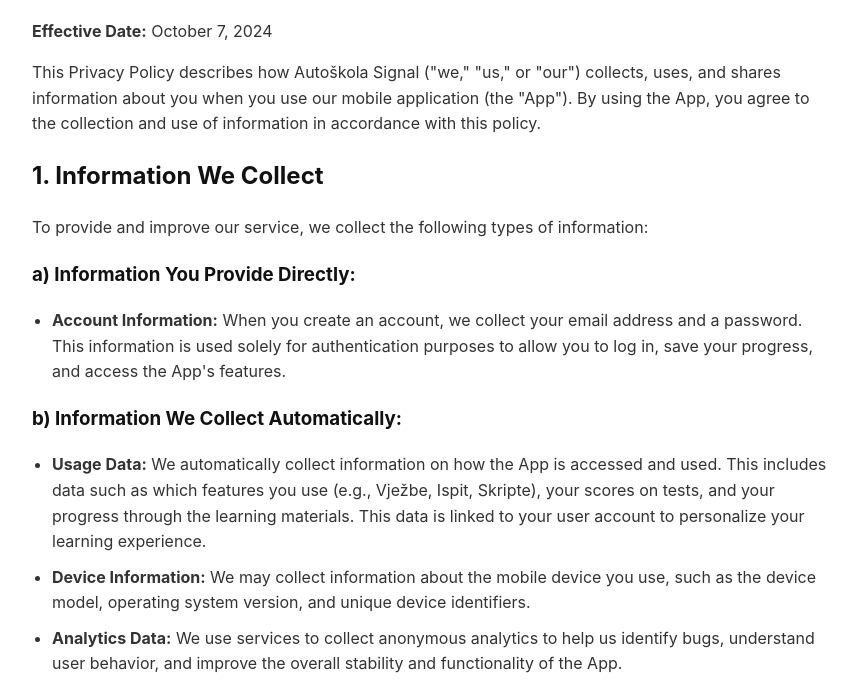
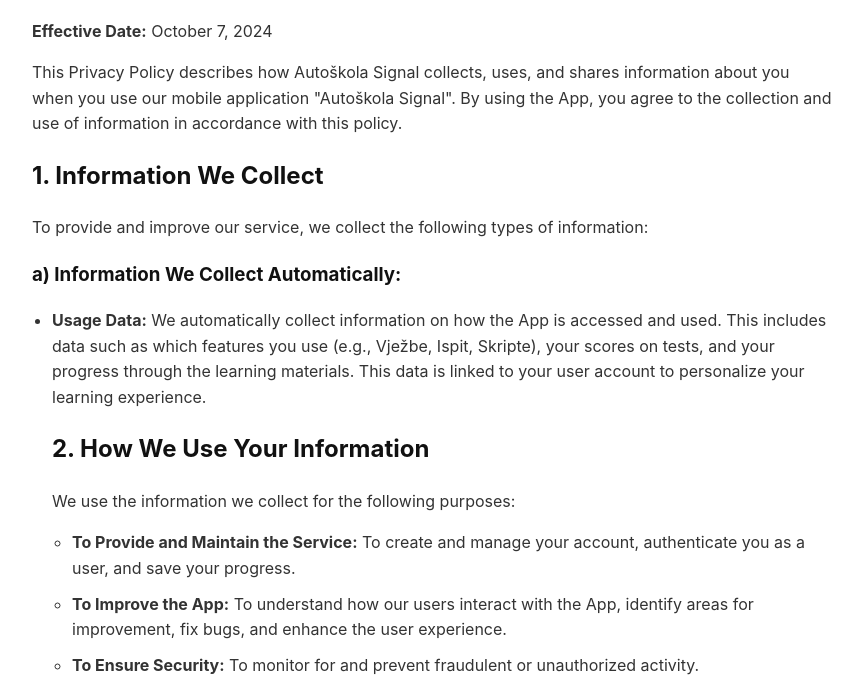
Before and after one commit to FilipKos1/Privacy-Policy, a plain HTML site: page index.html in a window 1280 px wide. Shown: the part 94-788 px from the top of the page, without its empty margins (208-1070 px from the left). Drawn offline with Linux system fonts and the light colour scheme.

Commit message:
Update index.html

```diff
--- a/index.html
+++ b/index.html
@@ -32,22 +32,15 @@
     <h1>Privacy Policy for Autoškola Signal</h1>
     <p><strong>Effective Date:</strong> October 7, 2024</p>
 
-    <p>This Privacy Policy describes how Autoškola Signal ("we," "us," or "our") collects, uses, and shares information about you when you use our mobile application (the "App"). By using the App, you agree to the collection and use of information in accordance with this policy.</p>
+    <p>This Privacy Policy describes how Autoškola Signal collects, uses, and shares information about you when you use our mobile application "Autoškola Signal". By using the App, you agree to the collection and use of information in accordance with this policy.</p>
 
     <h2>1. Information We Collect</h2>
     <p>To provide and improve our service, we collect the following types of information:</p>
 
-    <h3>a) Information You Provide Directly:</h3>
-    <ul>
-        <li><strong>Account Information:</strong> When you create an account, we collect your email address and a password. This information is used solely for authentication purposes to allow you to log in, save your progress, and access the App's features.</li>
-    </ul>
-
-    <h3>b) Information We Collect Automatically:</h3>
+    <h3>a) Information We Collect Automatically:</h3>
     <ul>
         <li><strong>Usage Data:</strong> We automatically collect information on how the App is accessed and used. This includes data such as which features you use (e.g., Vježbe, Ispit, Skripte), your scores on tests, and your progress through the learning materials. This data is linked to your user account to personalize your learning experience.</li>
-        <li><strong>Device Information:</strong> We may collect information about the mobile device you use, such as the device model, operating system version, and unique device identifiers.</li>
-        <li><strong>Analytics Data:</strong> We use services to collect anonymous analytics to help us identify bugs, understand user behavior, and improve the overall stability and functionality of the App.</li>
-    </ul>
+
 
     <h2>2. How We Use Your Information</h2>
     <p>We use the information we collect for the following purposes:</p>
@@ -62,7 +55,6 @@
     <ul>
         <li><strong>Firebase Authentication:</strong> To manage user sign-up and login.</li>
         <li><strong>Cloud Firestore:</strong> To store user data, such as account information and progress in exercises and exams.</li>
-        <li><strong>Google Analytics for Firebase:</strong> To collect anonymous usage and analytics data to help us improve the App.</li>
     </ul>
     <p>By using our App, you acknowledge that your data will be processed by Google in accordance with their Privacy Policy, which you can review here: <a href="https://policies.google.com/privacy" target="_blank">https://policies.google.com/privacy</a></p>
 
@@ -83,7 +75,7 @@
 
     <h2>9. Contact Us</h2>
     <p>If you have any questions about this Privacy Policy, please contact us at:</p>
-    <p><a href="mailto:podrska@autoskola-signal.hr">podrska@autoskola-signal.hr</a></p>
+    <p><a href="https://autoskola-signal.hr/kontakt/"/a></p>
 
 </body>
 </html>
```
